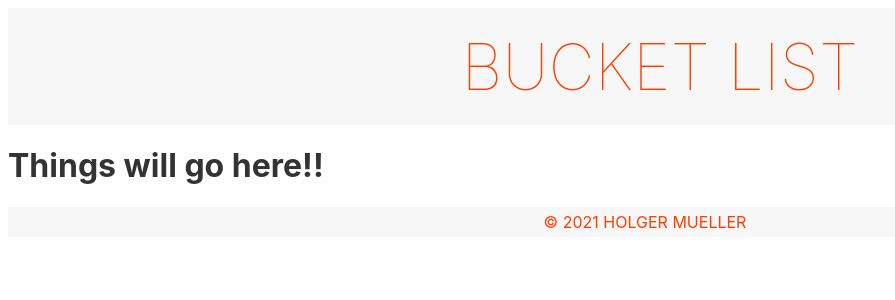
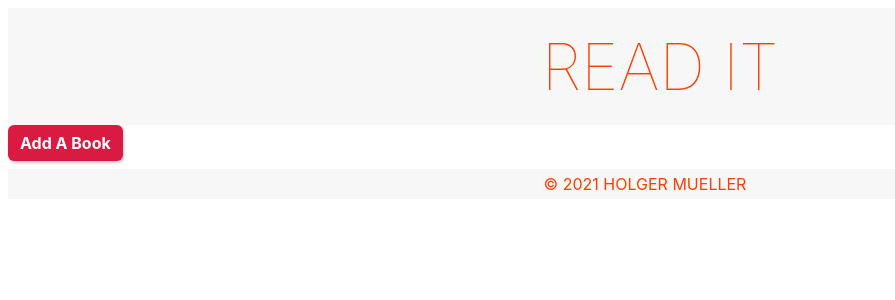
Before and after one commit to Holgermueller/svelte-aws-project, a Svelte app: page / in a window 1280 px wide. Shown: the top 300 px of the page, without its empty margins (0-895 px from the left). Built offline with nearby package versions, Linux system fonts and the light colour scheme.

Commit message:
got modal working

```diff
--- a/public/index.html
+++ b/public/index.html
@@ -1,18 +1,17 @@
 <!DOCTYPE html>
 <html lang="en">
-<head>
-	<meta charset='utf-8'>
-	<meta name='viewport' content='width=device-width,initial-scale=1'>
+  <head>
+    <meta charset="utf-8" />
+    <meta name="viewport" content="width=device-width,initial-scale=1" />
 
-	<title>Svelte app</title>
+    <title>Read It</title>
 
-	<link rel='icon' type='image/png' href='/favicon.png'>
-	<link rel='stylesheet' href='/global.css'>
-	<link rel='stylesheet' href='/build/bundle.css'>
+    <link rel="icon" type="image/png" href="/favicon.png" />
+    <link rel="stylesheet" href="/global.css" />
+    <link rel="stylesheet" href="/build/bundle.css" />
 
-	<script defer src='/build/bundle.js'></script>
-</head>
+    <script defer src="/build/bundle.js"></script>
+  </head>
 
-<body>
-</body>
+  <body></body>
 </html>
--- a/src/App.svelte
+++ b/src/App.svelte
@@ -1,10 +1,22 @@
 <script>
   import Header from "./layout/Header.svelte";
+  import Modal from "./shared/Modal.svelte";
+  import Button from "./shared/Button.svelte";
   import Footer from "./layout/Footer.svelte";
+
+  let showModal = false;
+
+  let toggleModal = () => {
+    showModal = !showModal;
+  };
 </script>
 
 <Header />
 
-<h1>Things will go here!!</h1>
+<Modal {showModal} on:click={toggleModal}>
+  <h1>This is the modal</h1>
+</Modal>
+
+<Button on:click={toggleModal}>Add A Book</Button>
 
 <Footer />
--- a/src/layout/Header.svelte
+++ b/src/layout/Header.svelte
@@ -1,5 +1,5 @@
 <header>
-  <h1>Bucket List</h1>
+  <h1>Read It</h1>
 </header>
 
 <style>
--- /dev/null
+++ b/src/shared/Button.Svelte
@@ -0,0 +1,41 @@
+<script>
+  export let type = "primary";
+  export let flat = false;
+  export let inverse = false;
+</script>
+
+<button class:flat class:inverse class={type} on:click>
+  <slot />
+</button>
+
+<style>
+  button {
+    border: 0;
+    cursor: pointer;
+    border-radius: 6px;
+    padding: 8px 12px;
+    font-weight: bold;
+    box-shadow: 1px 2px 3px rgba(0, 0, 0, 0.2);
+  }
+  .flat {
+    box-shadow: none;
+  }
+  .primary {
+    background: #d91b42;
+    color: white;
+  }
+  .secondary {
+    background: #45c496;
+    color: white;
+  }
+  .primary.inverse {
+    color: #d91b42;
+    background: white;
+    border: 2px solid #d91b42;
+  }
+  .secondary.inverse {
+    color: #45c496;
+    background: white;
+    border: 2px solid #45c496;
+  }
+</style>
--- /dev/null
+++ b/src/stores/bookStore.js
@@ -0,0 +1,5 @@
+import { writable } from "svelte/store";
+
+const BookStore = writable([]);
+
+export default BookStore;
```
Also changed, not shown: src/Components/AddBook.Svelte (added).
